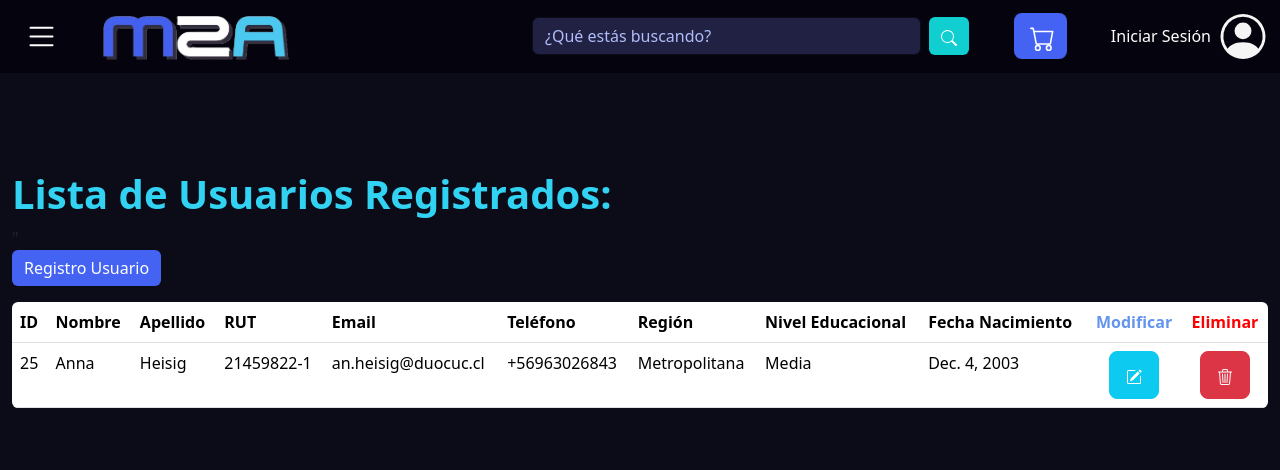
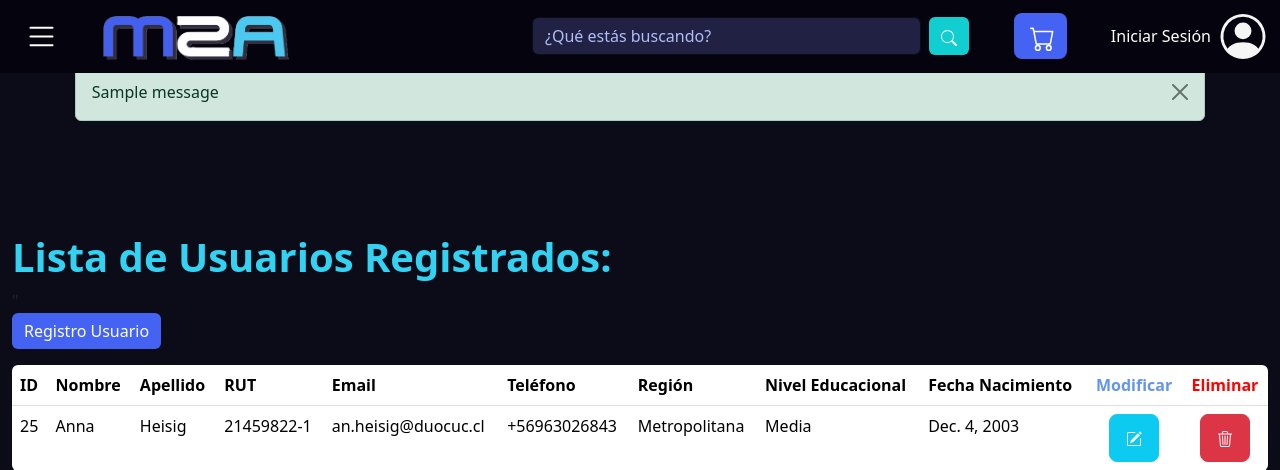
Before and after one commit to AmadeusMaho/evaluacion, a Django app: page /eliminarUsuario/24 in a window 1280 px wide. Shown: the top 470 px of the page. Run offline with Django 5.2, Linux system fonts and the light colour scheme; data comes from the database, SQL or seed files in the repository; both versions use the stored data as it was after the commit; tables that the repository leaves empty hold one stand-in row (values such as "Sample post"); one stand-in notice (Sample message) is shown; some libraries are stand-ins or nearby versions.

Commit message:
messages

```diff
--- a/M2A/Store/templates/listadoUsuarios.html
+++ b/M2A/Store/templates/listadoUsuarios.html
@@ -1,18 +1,15 @@
 {% extends "plantilla_base.html" %}
 {% block titulo %} Usuarios  {% endblock %}
 {% block contenido %}
-          {%if error%}
-        <div class="alert alert-danger alert-dismissible fade show" role="alert">
-          {{error}}
-          <button type="button" class="btn-close" data-bs-dismiss="alert" aria-label="Close"></button>
-        </div>
-        {%endif%}
-        {%if exito%}
-        <div class="alert alert-success alert-dismissible fade show" role="alert">
-          {{exito}}
-          <button type="button" class="btn-close" data-bs-dismiss="alert" aria-label="Close"></button>
-        </div>
-        {%endif%}
+
+{%if messages%}
+    <div class="alert alert-success alert-dismissible fade show" role="alert" style="margin-top:5%; margin-right:5%; margin-left:5%">
+        {% for message in messages %}
+        {{ message }}
+        {% endfor %}
+      <button type="button" class="btn-close" data-bs-dismiss="alert" aria-label="Close"></button>
+    </div>
+{%endif%}
 <h1 class="pt-5 mt-5" style="font-weight:bold; color:#31d2f2">Lista de Usuarios Registrados:</h1>
 <table class="table table-resposive mb-0 mr-2 ml-2">
     <tr class="listado" >
--- a/M2A/Store/views.py
+++ b/M2A/Store/views.py
@@ -67,7 +67,7 @@ def agregarJuegoCarro(request, idJuego):
     context = {}
     try:
         usuario = request.user
-        if usuario.is_aunthenticated:
+        if usuario.is_authenticated:
             item = Juego.objects.get(idJuego = idJuego)
             carro, creado = Carrito.objects.get_or_create(usuario=usuario)
             carro.juegos.add(item)
@@ -165,6 +165,8 @@ def subirJuego(request):
                             idJuego = juego1,
                             imagen = imagen
                         )
+                 messages.success(request, "Juego creado con éxito")
+                 return redirect('listadoJuegos')
             else:
                 juego = Juego.objects.get(idJuego = request.POST['txtId'])
                 juego.nombre = nombre
@@ -189,10 +191,11 @@ def subirJuego(request):
                             idJuego = juego,
                             imagen = imagen
                         )
+                messages.success(request, "Juego modificado con éxito")
+                return redirect('listadoJuegos')
 
     #context['juegos'] = Juego.objects.all()
     #return render(request, 'listadoJuegos.html', context)
-    return redirect(listadoJuegos)
 
 
 def modificarJuego(request, idJuego):
@@ -270,7 +273,8 @@ def subirSerie(request):
                     fechalanz = fechalanz,
                     categoria = categoriaSerie.objects.get(idCategoria=request.POST['categoria'])
                     )
-                 context['exito'] = "Serie creada con éxito"
+                 messages.success(request, "Serie creada con éxito")
+                 return redirect('listadoSeries')
             else:
                 serie = Serie.objects.get(idSerie = request.POST['txtId'])
                 serie.nombre = nombre
@@ -286,11 +290,8 @@ def subirSerie(request):
                 if 'archivo' in request.FILES:
                     serie.clave = request.FILES['archivo']
                 serie.save()
-                context['exito'] = "Serie actualizada con éxito"
-
-    context['series'] = Serie.objects.all()
-    return render(request, 'listadoSeries.html', context)
-
+                messages.success(request, "Serie modificada con éxito")
+                return redirect('listadoSeries')
 
 def modificarSerie(request, idSerie):
     serie = Serie.objects.get(idSerie = idSerie)
@@ -399,7 +400,7 @@ def registrarse(request):
                 user.email = email
                 user.set_password(rut[0:4])
                 user.save()
-                messages.exito(request, "Usuario modificado con éxito")
+                messages.success(request, "Usuario modificado con éxito")
                 return redirect('listadoUsuarios')
     context['usuario'] = Usuario.objects.all()
     return render(request, 'registroUsuarios.html', context)
```
Also changed, not shown: M2A/Store/templates/listadoJuegos.html (+7 -11 lines), M2A/Store/templates/listadoSeries.html (+9 -0 lines), M2A/db.sqlite3.
